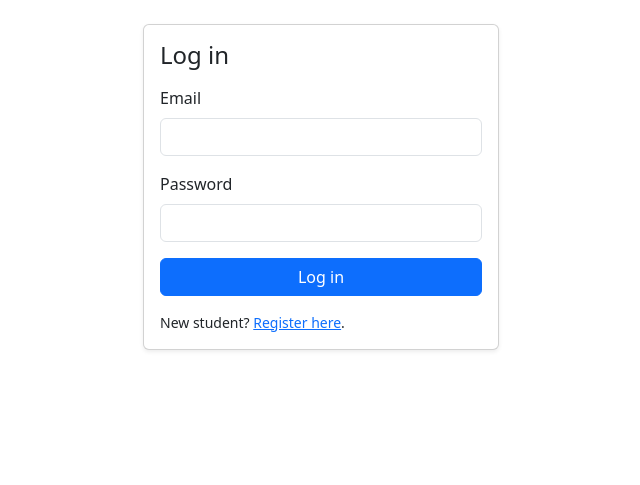
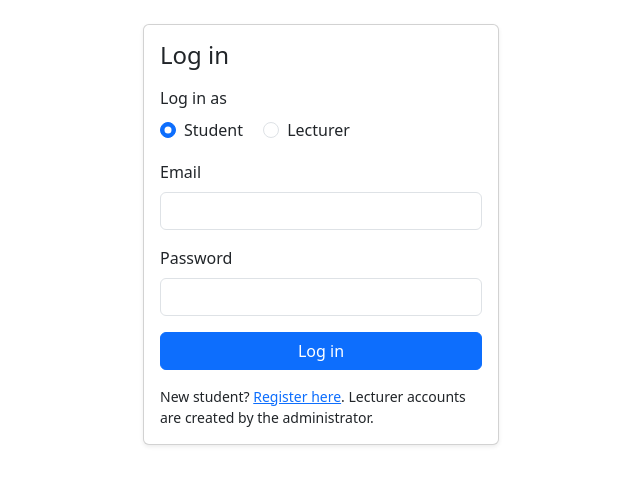
Before and after one commit to Jjjoywanjiru/assignment-submission-system, a Flask app: page /login in a window 1280 px wide. Shown: the part 56-541 px from the top of the page, without its empty margins (319-959 px from the left). Run offline with Flask 3, Linux system fonts and the light colour scheme.

Commit message:
Check chosen login type against account role at login, Add Student/Lecturer login type choice to login page and Add tests for student and lecturer login types

```diff
--- a/src/auth.py
+++ b/src/auth.py
@@ -63,10 +63,14 @@ def login():
     if request.method == 'POST':
         email = request.form.get('email', '').strip().lower()
         password = request.form.get('password', '')
+        chosen_role = request.form.get('role')
         user = get_db().execute(
             'SELECT * FROM users WHERE email = ?', (email,)).fetchone()
         if user is None or not check_password_hash(user['password_hash'], password):
             flash('Incorrect email or password.')
+        elif chosen_role in ('student', 'lecturer') and user['role'] != chosen_role:
+            flash(f'This is not a {chosen_role} account. '
+                  'Please choose the correct login type.')
         else:
             session.clear()
             session['user_id'] = user['id']
--- a/templates/auth/login.html
+++ b/templates/auth/login.html
@@ -8,6 +8,21 @@
         <h1 class="h4 mb-3">Log in</h1>
         <form method="post">
           <div class="mb-3">
+            <label class="form-label d-block">Log in as</label>
+            <div class="form-check form-check-inline">
+              <input class="form-check-input" type="radio" name="role"
+                     id="role-student" value="student"
+                     {% if request.form.get('role') != 'lecturer' %}checked{% endif %}>
+              <label class="form-check-label" for="role-student">Student</label>
+            </div>
+            <div class="form-check form-check-inline">
+              <input class="form-check-input" type="radio" name="role"
+                     id="role-lecturer" value="lecturer"
+                     {% if request.form.get('role') == 'lecturer' %}checked{% endif %}>
+              <label class="form-check-label" for="role-lecturer">Lecturer</label>
+            </div>
+          </div>
+          <div class="mb-3">
             <label class="form-label">Email</label>
             <input class="form-control" type="email" name="email" required>
           </div>
@@ -17,7 +32,7 @@
           </div>
           <button class="btn btn-primary w-100" type="submit">Log in</button>
         </form>
-        <p class="mt-3 mb-0 small">New student? <a href="/register">Register here</a>.</p>
+        <p class="mt-3 mb-0 small">New student? <a href="/register">Register here</a>. Lecturer accounts are created by the administrator.</p>
       </div>
     </div>
   </div>
```
Also changed, not shown: tests/test_auth.py (+50 -0 lines).
